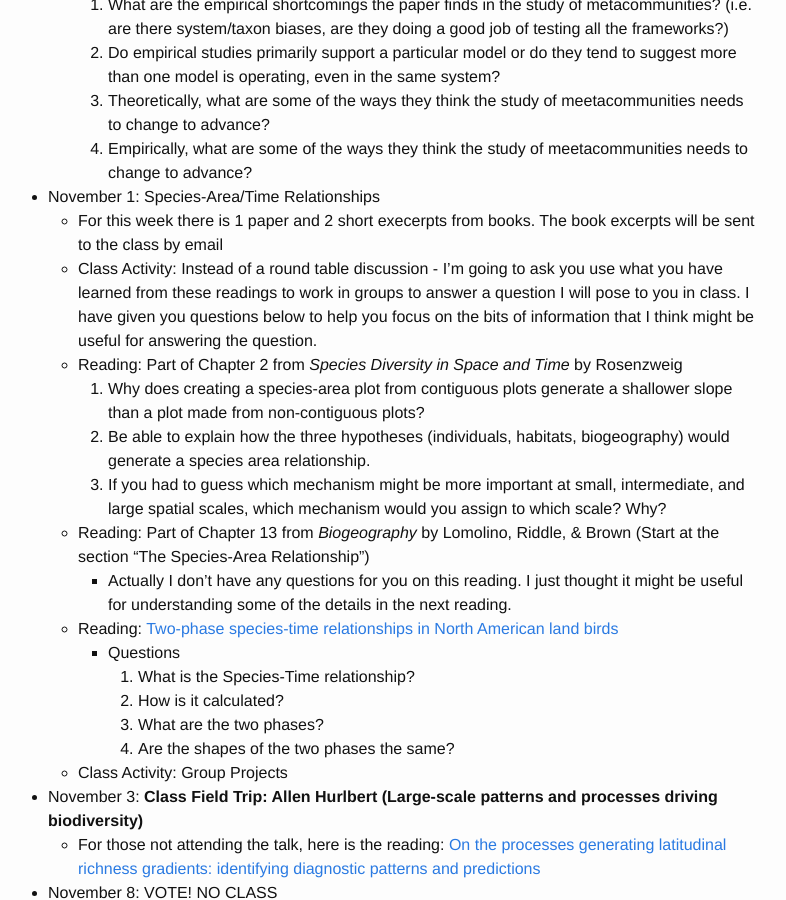
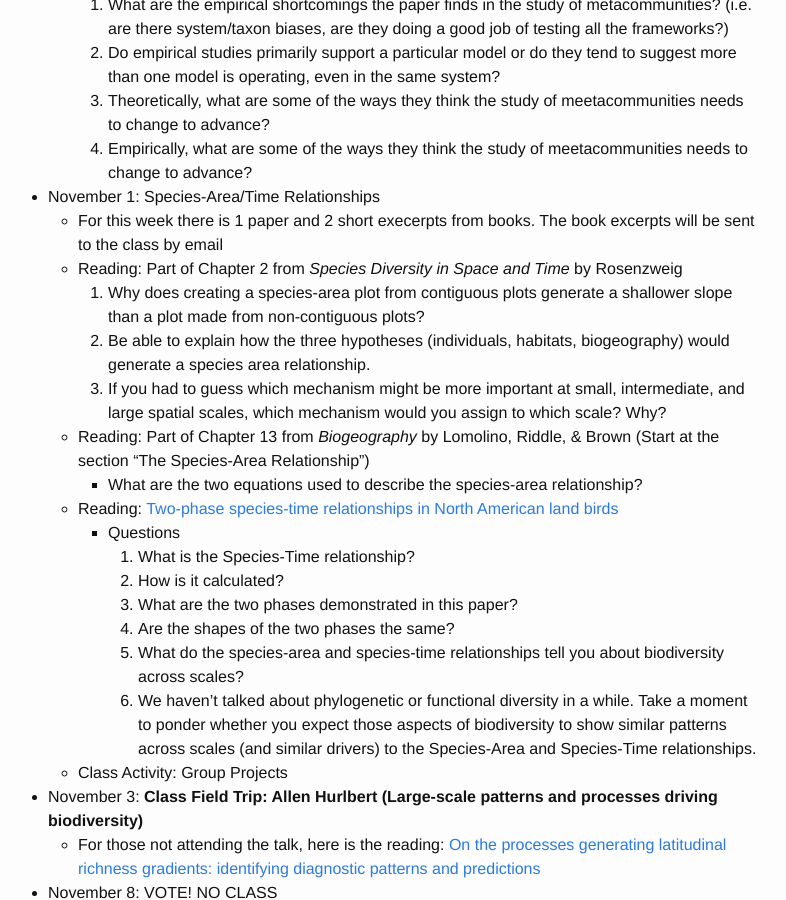
Before and after one commit to skmorgane/biodiversity-course, a Jekyll site: the page built from schedule.md, in a window 1280 px wide and 900 px high, scrolled down 8381 px. Shown: the whole window, without its empty margins (252-1038 px from the left). Built offline with Jekyll 4.4.1, drawn with Linux system fonts in a browser that asks for light colours.

Commit message:
Changed SAR/STR questions

```diff
--- a/schedule.md
+++ b/schedule.md
@@ -250,19 +250,20 @@ Tuesdays are often a split between class activity and discussion, thus there are
 
 * November 1: Species-Area/Time Relationships
     *  For this week there is 1 paper and 2 short execerpts from books. The book excerpts will be sent to the class by email
-    * Class Activity: Instead of a round table discussion - I'm going to ask you use what you have learned from these readings to work in groups to answer a question I will pose to you in class. I have given you questions below to help you focus on the bits of information that I think might be useful for answering the question.
     *  Reading: Part of Chapter 2 from *Species Diversity in Space and Time* by Rosenzweig
           1. Why does creating a species-area plot from contiguous plots generate a shallower slope than a plot made from non-contiguous plots?
          2. Be able to explain how the three hypotheses (individuals, habitats, biogeography) would generate a species area relationship.
          3. If you had to guess which mechanism might be more important at small, intermediate, and large spatial scales, which mechanism would you assign to which scale? Why?
     *  Reading: Part of Chapter 13 from *Biogeography* by Lomolino, Riddle, & Brown (Start at the section "The Species-Area Relationship")
-         - Actually I don't have any questions for you on this reading. I just thought it might be useful for understanding some of the details in the next reading.
+         - What are the two equations used to describe the species-area relationship?
     *  Reading: [Two-phase species-time relationships in North American land birds](https://doi.org/10.1111/j.1461-0248.2004.00581.x)
          - Questions
          1. What is the Species-Time relationship?
          2. How is it calculated?
-         3. What are the two phases?
+         3. What are the two phases demonstrated in this paper?
          4. Are the shapes of the two phases the same?
+         5. What do the species-area and species-time relationships tell you about biodiversity across scales?
+         6. We haven't talked about phylogenetic or functional diversity in a while. Take a moment to ponder whether you expect those aspects of biodiversity to show similar patterns across scales (and similar drivers) to the Species-Area and Species-Time relationships.
     *  Class Activity: Group Projects
 
 * November 3: **Class Field Trip: Allen Hurlbert (Large-scale patterns and processes driving biodiversity)**
```
